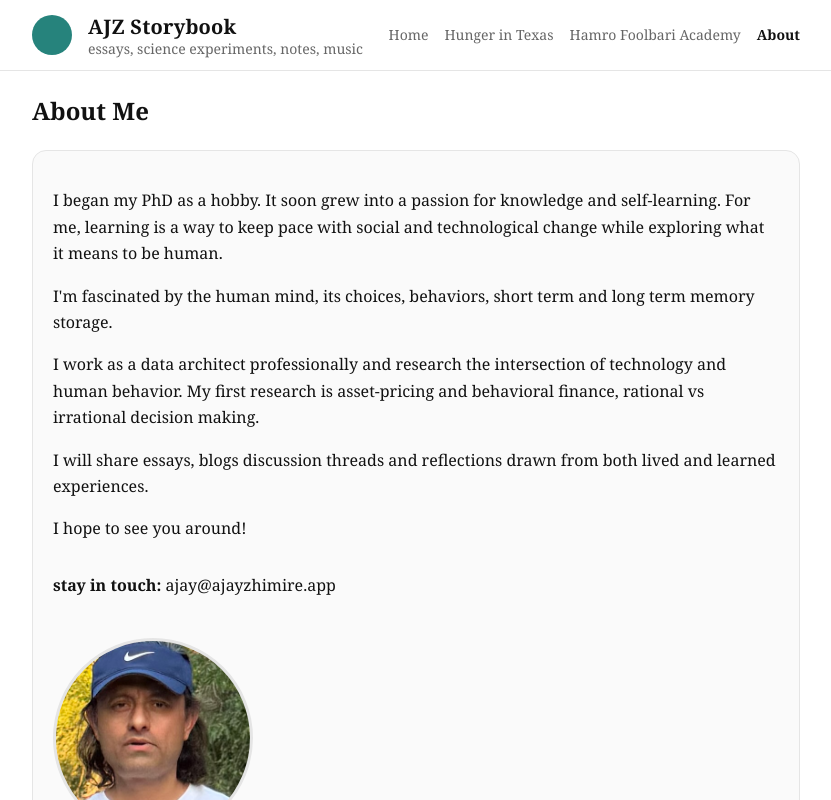
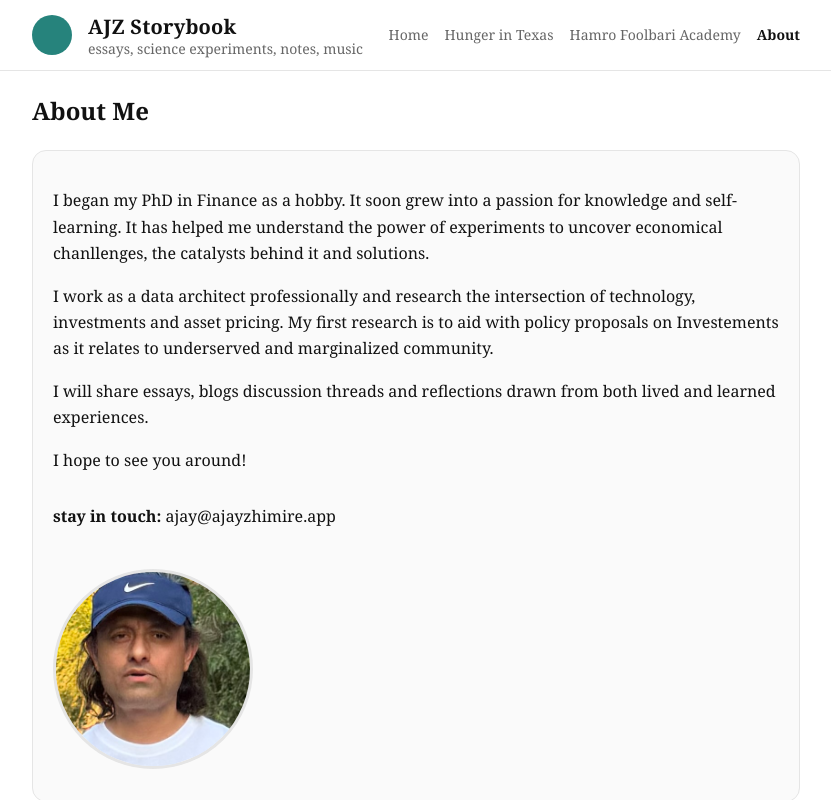
Before and after one commit to aj-zhimire/ajz-storybook, a React (Vite) app in the folder client/: page /about in a window 1280 px wide. Shown: the top 800 px of the page, without its empty margins (224-1055 px from the left). Built offline with nearby package versions, Linux system fonts and the light colour scheme.

Commit message:
research areaa change - about page

```diff
--- a/client/src/pages/About.jsx
+++ b/client/src/pages/About.jsx
@@ -1,4 +1,4 @@
-import { CONTACT_EMAILS, CONTACT_MAILTO } from '../constants/contact';
+import { CONTACT_EMAILS, CONTACT_MAILTO } from "../constants/contact";
 
 function About() {
   return (
@@ -6,25 +6,28 @@ function About() {
       <h1>About Me</h1>
       <section className="card about-card">
         <p>
-          I began my PhD as a hobby. It soon grew into a passion for knowledge and self-learning. For me, learning is a way to keep pace with social and technological change while exploring what it means to be human.
+          I began my PhD in Finance as a hobby. It soon grew into a passion for
+          knowledge and self-learning. It has helped me understand the power of
+          experiments to uncover economical chanllenges, the catalysts behind it
+          and solutions.
+        </p>
+
+        <p>
+          I work as a data architect professionally and research the
+          intersection of technology, investments and asset pricing. My first
+          research is to aid with policy proposals on Investements as it relates
+          to underserved and marginalized community.
         </p>
         <p>
-          I'm fascinated by the human mind, its choices, behaviors, short term and long term memory storage.
+          I will share essays, blogs discussion threads and reflections drawn
+          from both lived and learned experiences.
         </p>
-        <p>
-          I work as a data architect professionally and research the intersection of technology and human behavior. My first research is asset-pricing and behavioral finance, rational vs irrational decision making.
-        </p>
-        <p>
-          I will share essays, blogs discussion threads and reflections drawn from both lived and learned experiences.
-        </p>
-        <p>
-          I hope to see you around!
-        </p>
+        <p>I hope to see you around!</p>
         <p style={{ marginTop: 30 }}>
           <strong>stay in touch:</strong>{" "}
           <a href={CONTACT_MAILTO.main}>
             {Array.isArray(CONTACT_EMAILS.main)
-              ? CONTACT_EMAILS.main.join(', ')
+              ? CONTACT_EMAILS.main.join(", ")
               : CONTACT_EMAILS.main}
           </a>
         </p>
@@ -37,7 +40,7 @@ function About() {
               height: 200,
               borderRadius: "50%",
               border: "3px solid var(--border)",
-              objectFit: "cover"
+              objectFit: "cover",
             }}
           />
         </div>
```
